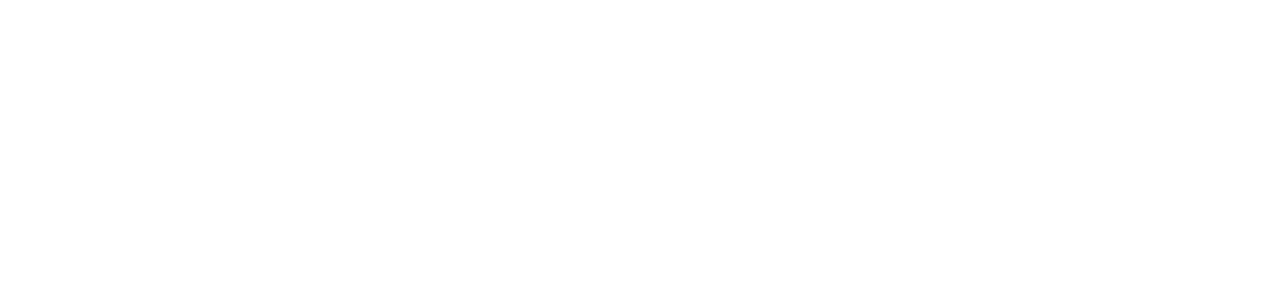
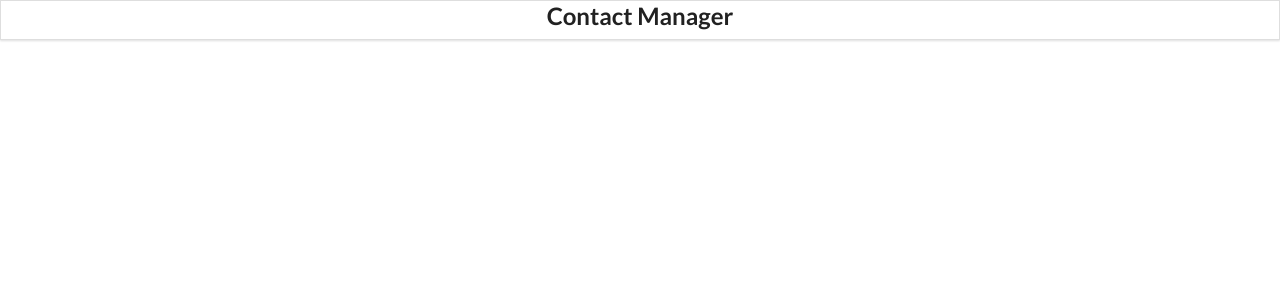
Before and after one commit to SebastianTerleira/React-Course, a React (Create React App) app in the folder contact-app/: page / in a window 1280 px wide. Shown: the top 300 px of the page. Built offline with nearby package versions, Linux system fonts and the light colour scheme.

Commit message:
ADD: Header.js

```diff
--- a/contact-app/src/components/App.css
+++ b/contact-app/src/components/App.css
@@ -1,5 +1,9 @@
 .App {
   text-align: center;
+}
+
+.j-content-c {
+justify-content: center;
 }
 
 .App-logo {
--- a/contact-app/src/components/App.js
+++ b/contact-app/src/components/App.js
@@ -6,7 +6,13 @@
 
 
 function App() {
-
+  return(
+    <div>
+      <Header/>
+      {/* <AddContact/>
+      <ContactList/> */}
+    </div>
+  )
 }
 
 export default App;
--- a/contact-app/src/components/Header.js
+++ b/contact-app/src/components/Header.js
@@ -0,0 +1,13 @@
+import React from "react";
+
+const Header = () => {
+	return (
+		<div className="ui fixed menu">
+			<div className="ui container center j-content-c">
+					<h2>Contact Manager</h2>
+			</div>
+		</div>
+	);
+};
+
+export default Header;
```
